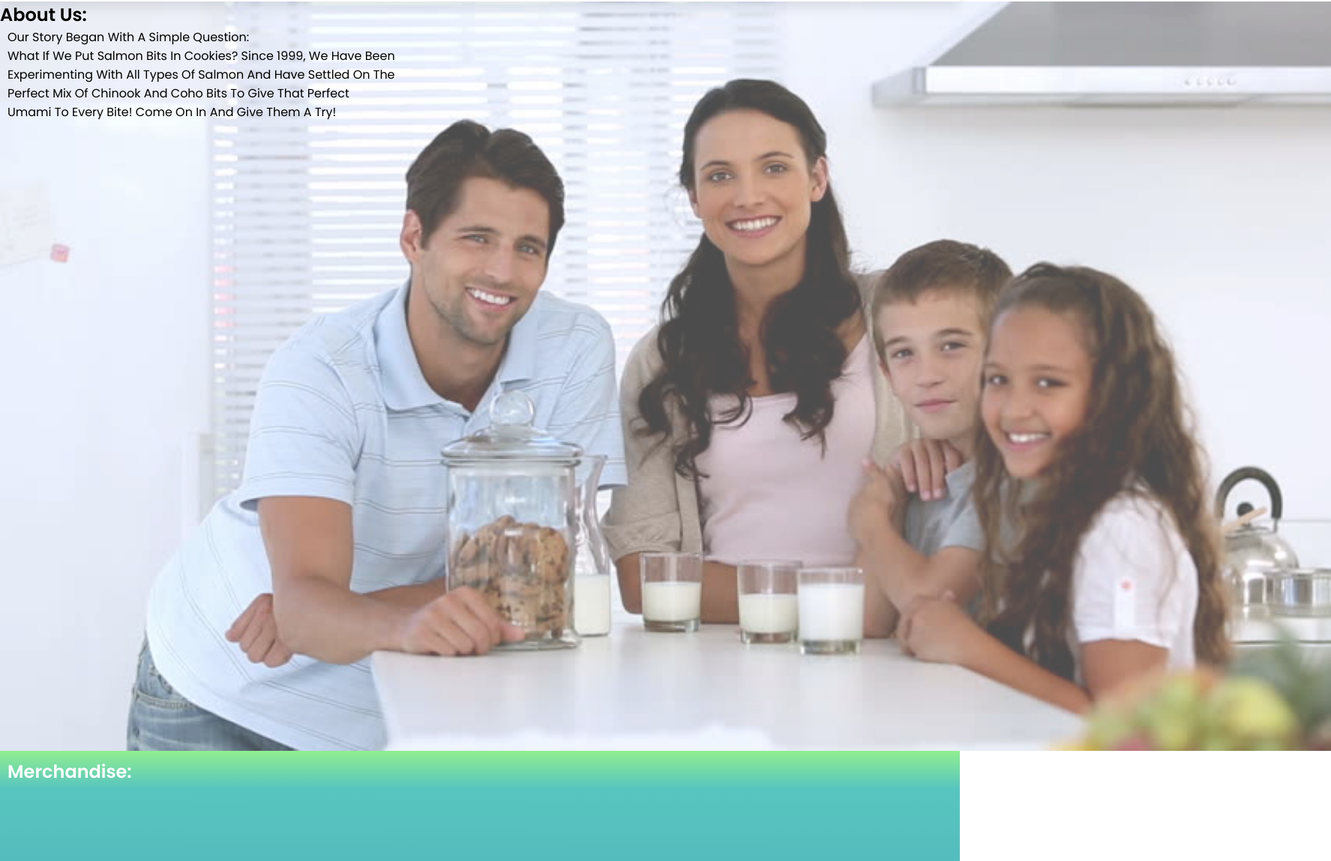
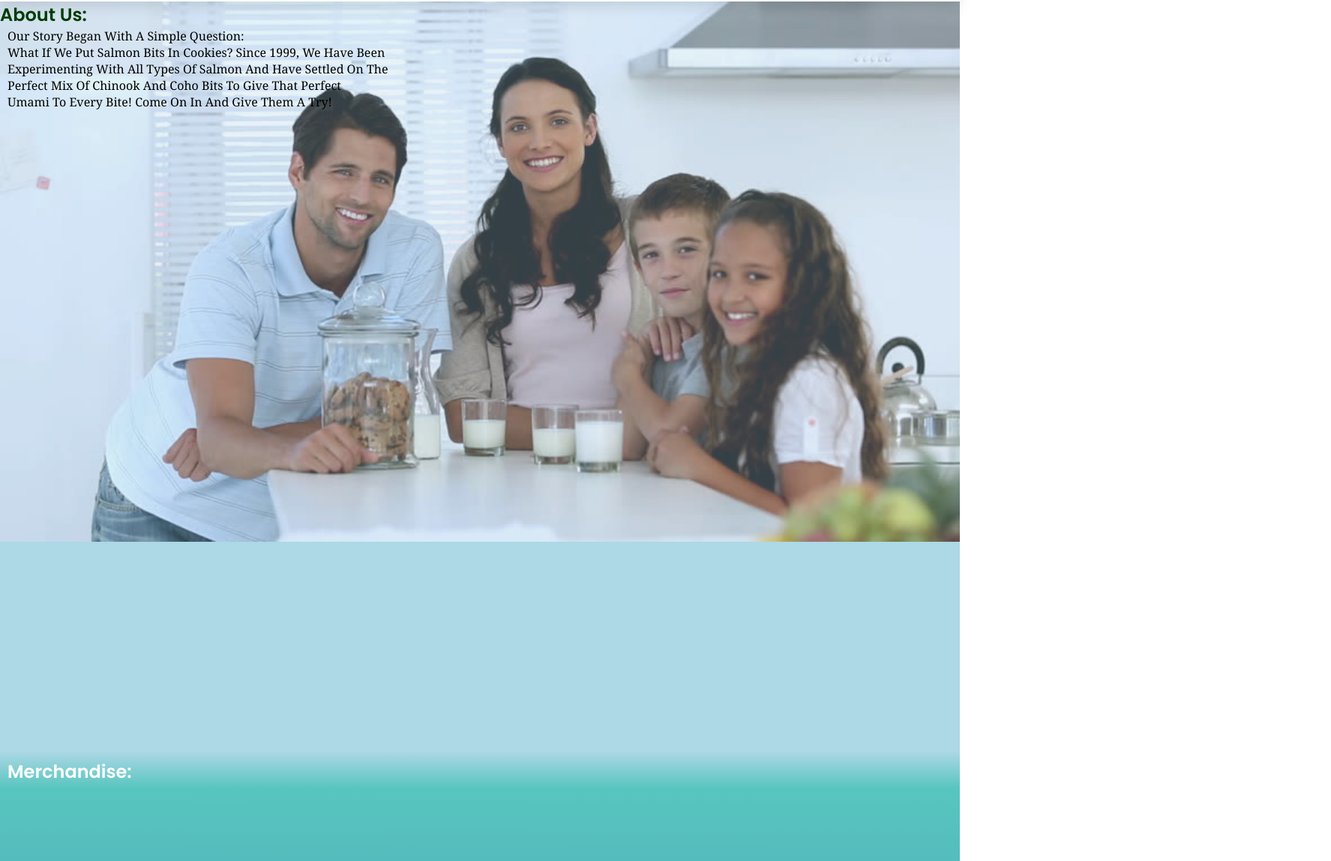
Before and after one commit to amcwustl/cookie-stand, a plain HTML site: page index.html in a window 1280 px wide. Shown: the part 78-1227 px from the top of the page at 75% size, 1775 px wide, since content can reach past the window. Drawn offline with Linux system fonts and the light colour scheme; some packages are replaced by stand-ins of ours.

Commit message:
added fonts to finish out assignment

```diff
--- a/css/style.css
+++ b/css/style.css
@@ -15,6 +15,11 @@ html{
   scroll-behavior: smooth;
 }
 
+p{
+  font-family: Georgia, 'Times New Roman', Times, serif
+}
+
+
 .header{
   position: fixed;
   top:0; left: 0; right: 0;
@@ -26,6 +31,10 @@ html{
   box-shadow: 0 .5rem 1rem rgba(0,0,0,.1);
   padding:1rem;
   height:80px;
+}
+
+h1, h2 {
+  color: rgb(1, 61, 1);
 }
 
 
@@ -51,6 +60,7 @@ html{
   position:relative;
   height:1000px;
   width:100%;
+  background-color: lightblue;
 }
 
 #aboutContent{
@@ -68,7 +78,7 @@ html{
   top: 0;
   left: 0;
   width:auto;
-  height:100%;
+  width:100%;
   opacity: 0.7;
 }
 
@@ -85,7 +95,7 @@ html{
   padding-left: 10px;
   padding-top: 10px;
   height:50px;
-  background-image: linear-gradient(to bottom, lightgreen, rgba(32,178,170,0.75));
+  background-image: linear-gradient(to bottom, lightblue, rgba(32,178,170,0.75));
   color:white;
 }
 
@@ -225,6 +235,8 @@ th,td {
 border: 1px solid #ddd;
 padding: 8px;
 width: calc(100vw/20);
+font-family: Arial, Helvetica, sans-serif;
+color: rgb(81, 80, 80);
 }
 
 #chart{
```
